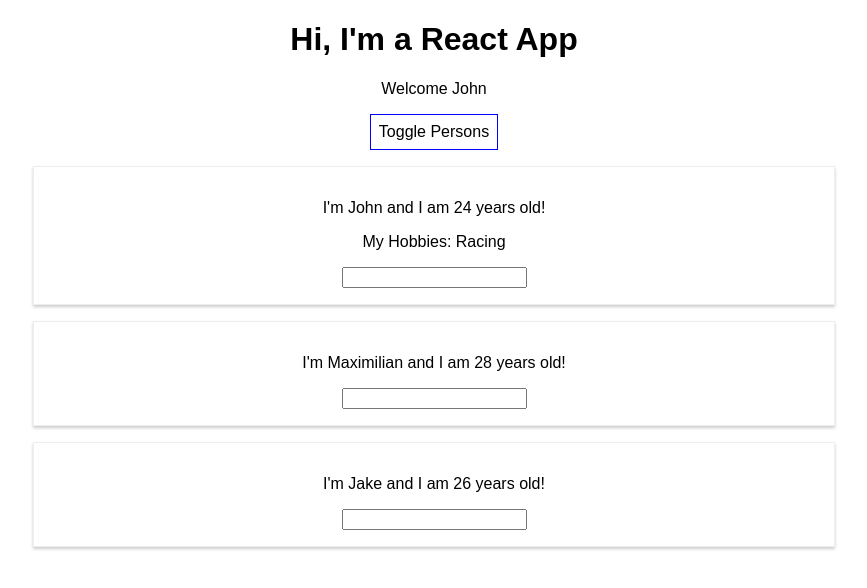
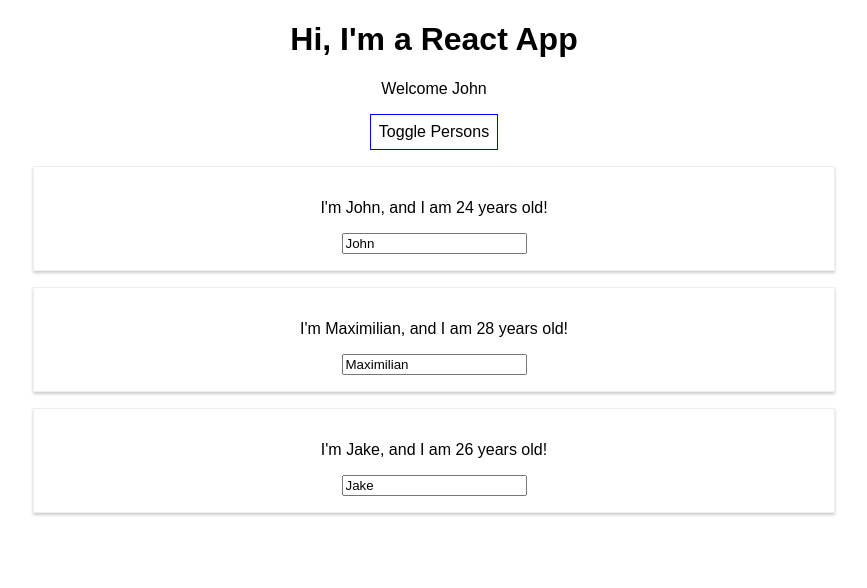
Before and after one commit to JohnH-King/React-complete-guide, a React (Create React App) app: page / in a window 1280 px wide. Both pictures are taken after a click on the button "Toggle Persons". Shown: the top 588 px of the page, without its empty margins (206-1073 px from the left). Built offline with nearby package versions, Linux system fonts and the light colour scheme.

Commit message:
Section 4 - Lists and conditionals wrap up

```diff
--- a/src/App.js
+++ b/src/App.js
@@ -38,48 +38,59 @@
 class app extends Component {
   state = {
     persons: [
-              {name: 'John', age: 24},
-            {name: 'Maximilian', age: 28},
-            {name: 'Jake', age: 26}
+              { id: "asdasf", name: 'John', age: 24},
+            {id: "gfdjfd", name: 'Maximilian', age: 28},
+            {id: "terfqa", name: 'Jake', age: 26}
           ],
           otherState: 'some other value',
           showPersons: false
         }
 
-switchNameHandler = (newName) => {
-  this.setState = ( {
-    persons: [
-              {name: newName, age: 24},
-            {name: 'Maximilian', age: 28},
-            {name: 'Jake, not Josh', age: 26}
-          ]
-        } )
+
+deletePersonHandler = (personIndex) => {
+ // const persons = this.state.persons.slice(); //slice makes a copy and makes code predictable
+  const persons = [...this.state.persons] //ef6 way... spreads out elements into a list of elements into a new array
+  persons.splice(personIndex, 1);
+  this.setState({persons: persons})
 }
 
         // console.log('was clicked');
         //     //this.state.persons[0].name = 'John';   DO NOT USE THIS, IT IS WRONG
- nameChangedHandler = (event) => {
-  this.setState( {
-    persons: [
-      {name: 'Johnathon!', age: 24},
-    {name: event.target.value, age: 28},
-    {name: 'Jake', age: 26}
-    ]
+ nameChangedHandler = (event, id) => {
+   const personIndex = this.state.persons.findIndex(p => {
+     return p.id === id;
    });
+
+   const person = {
+    ...this.state.persons[personIndex] //... called a spread operator
+   };
+
+   //alternative: const person = Object.assign({}, this.state.persons[personIndex]);
+
+   person.name = event.target.value;
+
+   const persons = [...this.state.persons];
+   persons[personIndex] = person;
+
+  this.setState( {person: persons});
 }
+
+// alt- inside setState
+// persons: [
+//   {name: 'Johnathon!', age: 24},
+// {name: event.target.value, age: 28},
+// {name: 'Jake, or Josh?', age: 26}
+// ]
 
 togglePersonHandler = () => {
   const doesShow = this.state.showPersons;
   this.setState({showPersons: !doesShow});
 }
 
-
                 //using event in ()        in the html add changed={this.nameChangedHandler}
-
 //no render with
 //{/* for the hooks! */}{/* remove this.  */}{/* person={this.personsState.persons[0].name*/}{/* age={this.personsState.persons[0].age}     */}
 //{/* click={this.switchNameHandler.bind(this, 'Johnny')}     */}{/* changed={this.nameChangedHandler} >My Hobbies: Racing</Person>   */}
-
 
 
 render() {
@@ -91,6 +102,38 @@
     cursor: 'pointer'
   };
 
+let persons = null;
+
+if(this.state.showPersons) {
+  persons = (
+    <div>
+      {this.state.persons.map((person, index) => {
+        return <Person
+          click={() => this.deletePersonHandler(index)}
+          name={person.name}
+          age={person.age}
+          key={person.id}
+          changed={(event) =>this.nameChangedHandler(event, person.id)} />
+      })}
+
+      </div>
+  );
+}
+
+/* alt to the {} function
+  <Person
+person={this.state.persons[0].name}
+age={this.state.persons[0].age}
+click={this.switchNameHandler.bind(this, 'Johnny')}
+changed={this.nameChangedHandler} >My Hobbies: Racing</Person>
+<Person
+person={this.state.persons[1].name}
+age={this.state.persons[1].age}
+click={this.switchNameHandler}  />
+<Person
+person={this.state.persons[2].name}
+age={this.state.persons[2].age}  /> */
+
   return (
     <div className="App">
       <h1>Hi, I'm a React App</h1>
@@ -98,7 +141,7 @@
        <button
         style={style}
         onClick={this.togglePersonHandler}>Toggle Persons</button>
-        {
+        {/* { the first way shown using ternairy
           this.state.showPersons === true ?
           <div>
           <Person
@@ -114,10 +157,11 @@
             person={this.state.persons[2].name}
             age={this.state.persons[2].age}  />
       </div> : null
-     }
+     } */}
+     {persons}
+
     </div>
       );
-
 };}
 
 
--- a/src/Person/Person.js
+++ b/src/Person/Person.js
@@ -6,7 +6,7 @@
     //input has 2-way binding
     return (
         <div className="Person">
-            <p onClick={props.click}>I'm {props.person} and I am {props.age} years old! </p>
+            <p onClick={props.click}>I'm {props.name}, and I am {props.age} years old! </p>
             <p>{props.children}</p>
             <input type='text' onChange={props.changed} value={props.name} />
         </div>
```
Lines whose indentation alone changed are shown as unchanged.
